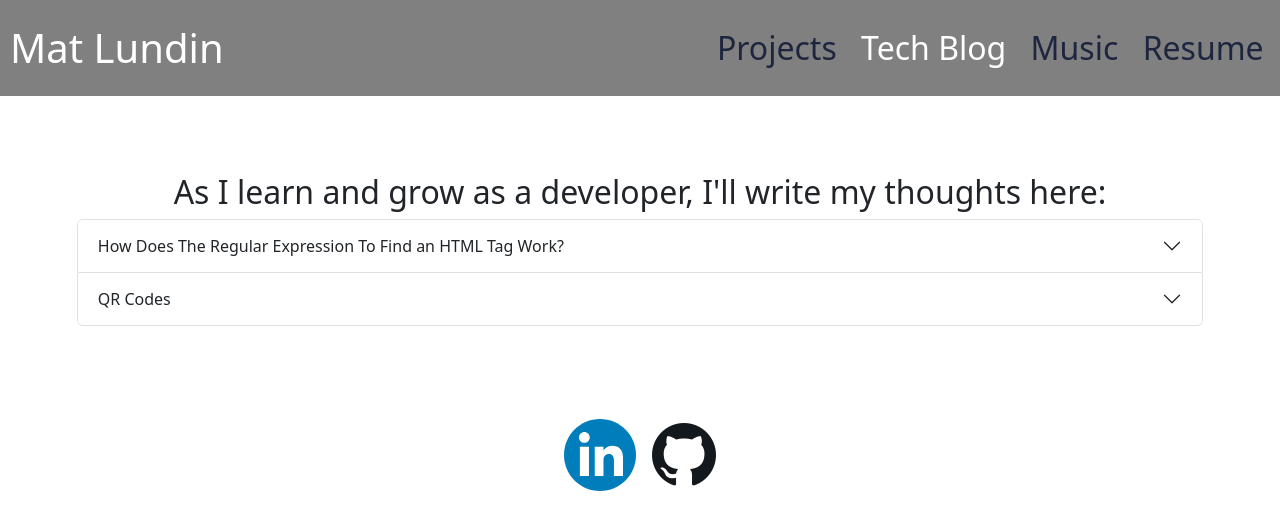
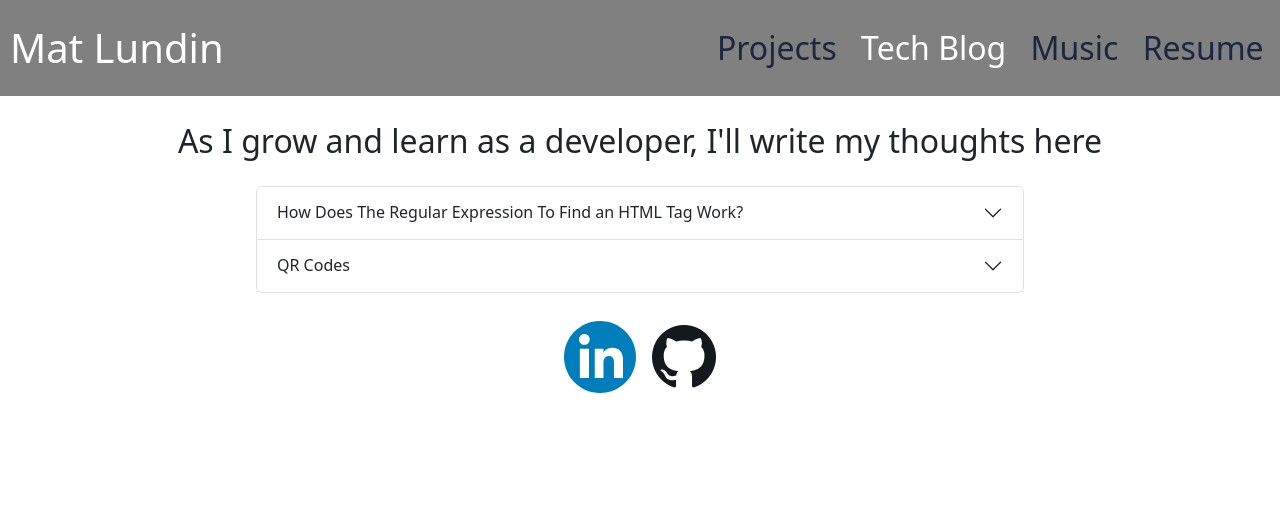
Before and after one commit to mat-lundin/matlundin, a React (Create React App) app: page /blog in a window 1280 px wide. Shown: the top 530 px of the page. Built offline with nearby package versions, Linux system fonts and the light colour scheme.

Commit message:
made spacing more cohesive across pages, removed background image from music, made tooltip go left

```diff
--- a/src/components/blog.js
+++ b/src/components/blog.js
@@ -1,14 +1,8 @@
-// try accordion with react-markdown https://blog.logrocket.com/how-to-safely-render-markdown-using-react-markdown/
-// turn github gists into blog posts to start
 import Accordion from 'react-bootstrap/Accordion';
-// import Image from 'react-bootstrap/Image';
-// import Button from 'react-bootstrap/Button';
-import blogpost from '../blogs/regex_tutorial.md';
 import Markdown from 'markdown-to-jsx';
 import React, { useState, useEffect } from 'react';
 
-// https://dev.to/anobjectisa/how-to-dynamically-load-markdown-files-in-react-markdown-to-jsx-53fl
-// https://www.npmjs.com/package/markdown-to-jsx
+// concept from https://dev.to/anobjectisa/how-to-dynamically-load-markdown-files-in-react-markdown-to-jsx-53fl
 const Blog = () => {
   const [post0, setPost0] = useState('')
   const [post1, setPost1] = useState('')
@@ -32,8 +26,9 @@ const Blog = () => {
       })
   })
   return (
-    <div style={{ margin: '6%' }}>
-      <h2 style={{ display: 'flex', justifyContent: 'center', alignItems: 'center' }}>As I learn and grow as a developer, I'll write my thoughts here:</h2>
+    <>
+        <h2 style={{ display: 'flex', justifyContent: 'center', alignItems: 'center', margin:"2%" }}>As I grow and learn as a developer, I'll write my thoughts here</h2>
+    <div style={{ margin: '20%', marginTop:"1%", marginBottom:"1%" }}>
       {/* to add an already open item, do <Accordion defaultActiveKey="0"> */}
       <Accordion>
         <Accordion.Item eventKey="0">
@@ -54,6 +49,7 @@ const Blog = () => {
         </Accordion.Item>
       </Accordion>
     </div>
+    </>
   )
 }
 
--- a/src/components/music.js
+++ b/src/components/music.js
@@ -7,9 +7,10 @@ import "react-bootstrap-carousel/dist/react-bootstrap-carousel.css";
 export default function Music(){
     // different background image, or give whole site a background color?
    return(
-    <div>
-    <h2 style={{display: 'flex',  justifyContent:'center', alignItems:'center', margin: '4%'}}>In my free time I use Digital Audio Workstations to create and record music. Here is some of that music:</h2>
-   <Container flex="true" style = {{color:"white", backgroundImage:"url(images/flower.jpeg)", margin: '2%'}}>
+    <>
+    <h2 style={{ display: 'flex', justifyContent: 'center', alignItems: 'center', margin:"2%" }}>In my free time I use Digital Audio Workstations (Reason, Ableton, Audacity) to create and record music.</h2>
+    <div style={{ display: 'flex', justifyContent: 'center', alignItems: 'center', margin:"25%", marginTop:"2%", marginBottom:"1%" }}>
+   <Container flex="true" style = {{color:"black",  margin: '2%', borderStyle:"solid", borderColor: 'gray', borderRadius:"3%"}}>
          <RBCarousel
             animation={true}
             autoplay={false}
@@ -36,5 +37,6 @@ export default function Music(){
       </RBCarousel>
     </Container>
     </div>
+    </>
    )
 }
--- a/src/components/projects.js
+++ b/src/components/projects.js
@@ -7,15 +7,14 @@ import OverlayTrigger from 'react-bootstrap/OverlayTrigger';
 import Tooltip from 'react-bootstrap/Tooltip';
 
 
-// have a modal or a drawer with the screenshot and links instead of accordion
+// have a modal or a drawer with the screenshot and links
 // once you open the project the pop up will have an X to quit, link buttons, and you can use the arrow keys to go between projects in the carousel
-// replace accordion with table of name and image on left, description in middle, links on right
 const dev = () => {
 
     return (
         <>
         <h2 style={{ display: 'flex', justifyContent: 'center', alignItems: 'center', margin:"2%" }}>Coding Projects I've Worked On</h2>
-        <div style={{ margin: '20%', marginTop:"1%" }}>
+        <div style={{ margin: '20%', marginTop:"1%", marginBottom:"1%" }}>
             <Table striped responsive>
                 <tbody>
                     {projectData.map((project) => {
@@ -27,7 +26,7 @@ const dev = () => {
                         return (
                             <tr key={project.name}>
                                 <td width="11%">    <OverlayTrigger
-                                    placement="right"
+                                    placement="left"
                                     delay={{ show: 250, hide: 400 }}
                                     overlay={renderTooltip}
                                 >
@@ -35,7 +34,7 @@ const dev = () => {
                                 </OverlayTrigger></td>
                                 <td width="11%" style={{ fontWeight: 'bold' }}>{project.name}</td>
                                 <td width="30%">{project.description}</td>
-                                <td width="13%"><Button href={project.repoUrl} target="_blank">Github</Button><Button style={{ margin: "2%" }} href={project.url} target="_blank">Visit</Button></td>
+                                <td width="13%"><Button style={{ marginLeft: "6%", marginTop:"10%" }} href={project.repoUrl} target="_blank">Github</Button><Button style={{ marginLeft: "6%", marginTop:"10%" }} href={project.url} target="_blank">Visit</Button></td>
                             </tr>
                         )
                     })}
```
